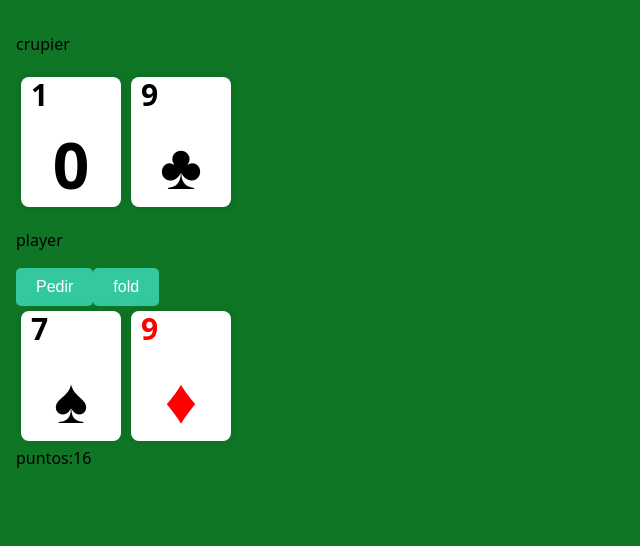
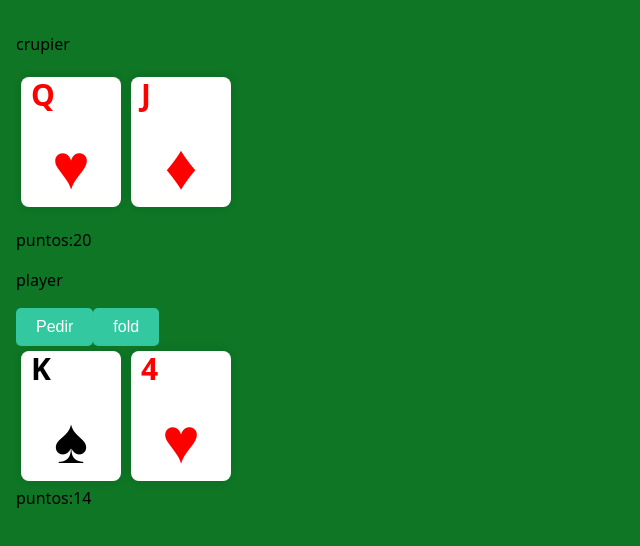
Before and after one commit to sanchezdev-1906/blackjack-estadistica, a React (Vite) app: page / in a window 1280 px wide. Both pictures are taken after a click on the button "Iniciar". Shown: the top 546 px of the page, without its empty margins (0-640 px from the left). Built offline with nearby package versions, Linux system fonts and the light colour scheme.

Commit message:
funcionalidad del juego

```diff
--- a/src/app.tsx
+++ b/src/app.tsx
@@ -5,6 +5,12 @@ function App() {
   const [gameStarted, setGameStarted] = useState(false);
   const onGameRestart = () => {
     setGameStarted(false);
+    const id = setTimeout(() => {
+      setGameStarted(true);
+    }, 1);
+    return () => {
+      clearTimeout(id);
+    };
   };
   return (
     <>
--- a/src/components/card.tsx
+++ b/src/components/card.tsx
@@ -4,7 +4,8 @@ interface Props {
   value: string;
 }
 const Card: FC<Props> = ({ value }) => {
-  const [number, symbol] = [...value];
+  const number = value.slice(0, -1);
+  const symbol = value[value.length - 1];
   return (
     <div
       className={"card " + (symbol == "♥" || symbol == "♦" ? "red" : "black")}
--- a/src/components/crupier.tsx
+++ b/src/components/crupier.tsx
@@ -1,15 +1,72 @@
-import { useEffect, useState, type FC } from "react";
+import { useCallback, useEffect, useState, type FC } from "react";
 import Card from "./card";
 
 interface Props {
   getCard: () => string | undefined;
   initial: string[];
+  playerFolded: boolean;
+  onCrupierPlay: () => void;
+  setCrupierPoints: (points: number) => void;
 }
-const Player: FC<Props> = ({ getCard, initial }) => {
+const Player: FC<Props> = ({
+  getCard,
+  initial,
+  playerFolded,
+  setCrupierPoints,
+  onCrupierPlay,
+}) => {
   const [deck, setDeck] = useState<string[]>(initial);
+  const [croupierPlayed, setCroupierPlayed] = useState(false);
+  const [points, setPoints] = useState(0);
   useEffect(() => {
     setDeck(initial);
   }, [initial]);
+  useEffect(() => {
+    if (!playerFolded || croupierPlayed) return;
+    if (points >= 17) {
+      onCrupierPlay();
+      return;
+    }
+    const id = setTimeout(() => {
+      const card = getCard();
+      if (card) {
+        setDeck([...deck, card]);
+      } else {
+        onCrupierPlay();
+        setCroupierPlayed(true);
+      }
+    }, 1000);
+    return () => {
+      clearTimeout(id);
+    };
+  }, [playerFolded, deck, getCard, points, onCrupierPlay, croupierPlayed]);
+
+  const calculatePoints = useCallback(() => {
+    let points = 0;
+    let aces = 0;
+
+    for (const card of deck) {
+      const value = card.slice(0, -1);
+      if (value === "A") {
+        points += 11;
+        aces++;
+      } else if (["J", "Q", "K"].includes(value)) {
+        points += 10;
+      } else {
+        points += parseInt(value);
+      }
+    }
+    while (points > 21 && aces > 0) {
+      points -= 10;
+      aces--;
+    }
+    setPoints(points);
+    setCrupierPoints(points);
+  }, [deck, setCrupierPoints]);
+
+  useEffect(() => {
+    calculatePoints();
+  }, [calculatePoints]);
   return (
     <div>
       <div className="card-container">
@@ -17,6 +74,7 @@ const Player: FC<Props> = ({ getCard, initial }) => {
           <Card value={card} key={index} />
         ))}
       </div>
+      <p>puntos:{points}</p>
     </div>
   );
 };
--- a/src/components/game.tsx
+++ b/src/components/game.tsx
@@ -1,4 +1,4 @@
-import { useEffect, useState, type FC } from "react";
+import { useCallback, useEffect, useMemo, useState, type FC } from "react";
 import { GetDeck } from "../utils/baraja";
 import Player from "./player";
 import Crupier from "./crupier";
@@ -7,40 +7,78 @@ interface Props {
   onGameRestart: () => void;
 }
 const Game: FC<Props> = ({ onGameRestart }) => {
-  const deck = GetDeck();
+  const deck = useMemo(() => GetDeck(), []);
+  const [croupierPoints, setCroupierPoints] = useState(0);
+  const [playerPoints, setPlayerPoints] = useState(0);
+  const [playerFolded, setPlayerFolded] = useState(false);
+  const [croupierPlayed, setCroupierPlayed] = useState(false);
   const [initialCards, setInitialCards] = useState<{
     player: string[];
     crupier: string[];
   }>({ player: [], crupier: [] });
 
-  const getCard = (): string | undefined => {
+  const getCard = useCallback((): string | undefined => {
     if (deck.length > 0) {
       const card = deck.pop();
       return card;
     }
-  };
+  }, [deck]);
+  useEffect(() => {
+    if (!croupierPlayed) return;
+    if (playerPoints > 21 && croupierPoints > 21) {
+      console.log("pierden ambos");
+    } else if (playerPoints > 21) {
+      console.log("gana mesa");
+    } else if (croupierPoints > 21) {
+      console.log("gana jugador");
+    } else if (playerPoints < croupierPoints) {
+      console.log("gano mesa");
+    } else {
+      console.log("gano jugador");
+    }
+  }, [croupierPlayed, croupierPoints, playerPoints]);
 
   useEffect(() => {
+    if (initialCards.crupier.length >= 2 || initialCards.player.length >= 2)
+      return;
     const pCards: string[] = [];
     const cCards: string[] = [];
     for (let i = 0; i < 4; i++) {
-      if (i % 2 == 0 && deck.length > 0) {
-        pCards.push(deck.pop()!);
+      if (i % 2 == 0) {
+        pCards.push(getCard()!);
       } else {
-        cCards.push(deck.pop()!);
+        cCards.push(getCard()!);
       }
     }
     setInitialCards({ player: pCards, crupier: cCards });
-  }, []);
+  }, [getCard, initialCards]);
+
+  const handleFold = () => {
+    setPlayerFolded(true);
+  };
+  const handleCroupierPlay = () => {
+    setCroupierPlayed(true);
+  };
 
   return (
     <div>
+      {croupierPlayed && (
+        <div className="modal">
+          <button onClick={onGameRestart}>Reiniciar</button>
+        </div>
+      )}
       <p>crupier</p>
-      <Crupier getCard={getCard} initial={initialCards.crupier} />
+      <Crupier
+        playerFolded={playerFolded}
+        setCrupierPoints={setCroupierPoints}
+        getCard={getCard}
+        onCrupierPlay={handleCroupierPlay}
+        initial={initialCards.crupier}
+      />
       <p>player</p>
       <Player
-        onFold={() => {}}
-        setPlayerPoints={() => {}}
+        onFold={handleFold}
+        setPlayerPoints={setPlayerPoints}
         getCard={getCard}
         initial={initialCards.player}
       />
--- a/src/utils/baraja.ts
+++ b/src/utils/baraja.ts
@@ -27,7 +27,7 @@ const deck = [
   "Q♥",
   "K♥",
 
-  "A♠",
+  "A♣",
   "2♣",
   "3♣",
   "4♣",
@@ -41,7 +41,7 @@ const deck = [
   "Q♣",
   "K♣",
 
-  "A♠",
+  "A♦",
   "2♦",
   "3♦",
   "4♦",
```
